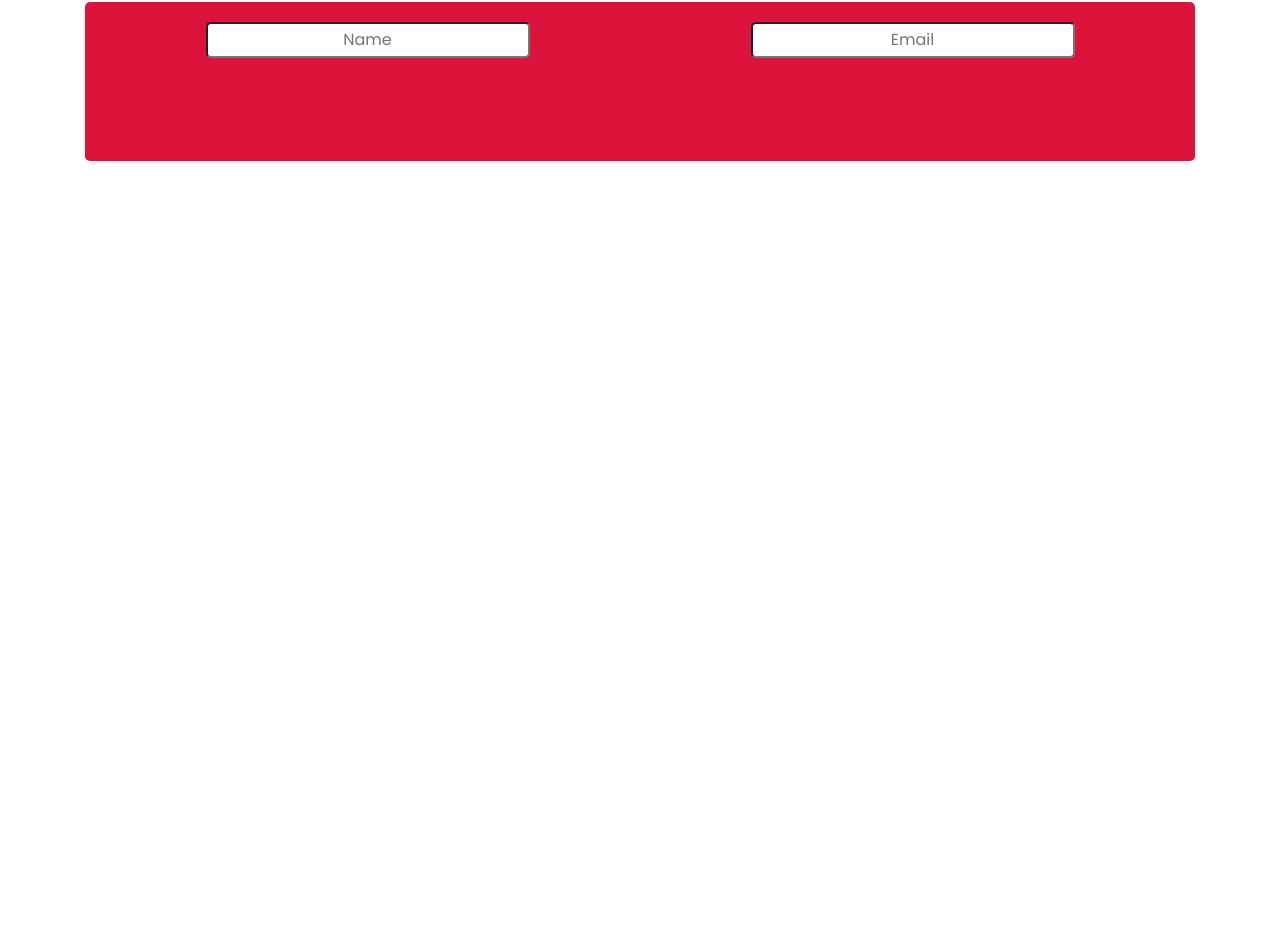
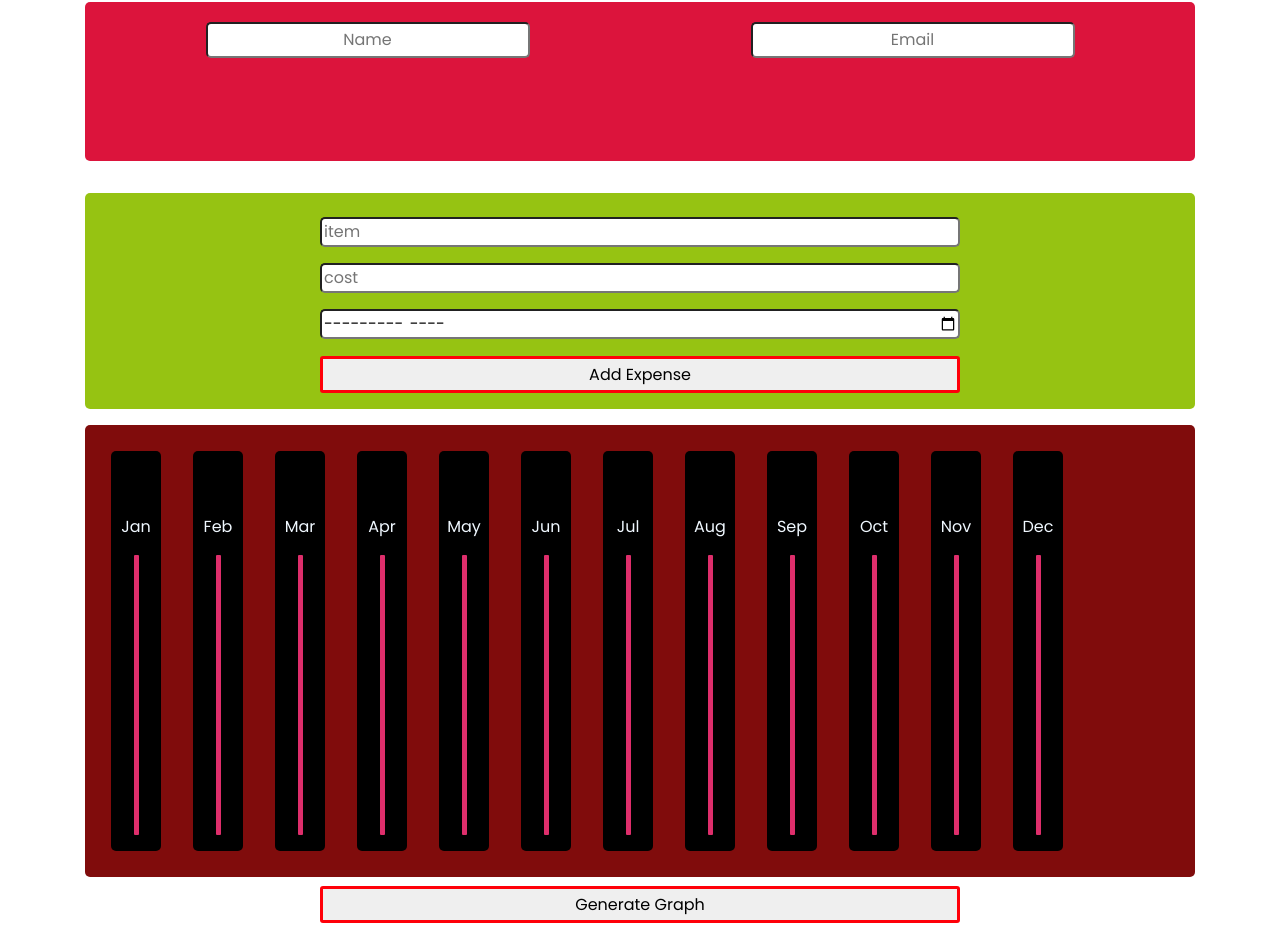
Before and after one commit to JayJajoo/react-practice, a React (Create React App) app: page / in a window 1280 px wide. Shown: the part 559-1511 px from the top of the page. Before the commit the page ends 800 px from the top, so only its background shows below. Built offline with nearby package versions, Linux system fonts and the light colour scheme.

Commit message:
added graph

```diff
--- a/src/App.css
+++ b/src/App.css
@@ -131,3 +131,69 @@
 .justify{
     flex-wrap: wrap;
 }
+
+.expenditure{
+    padding-top: 1rem;
+    padding-bottom: 1rem;
+    margin-top: 1rem;
+    margin-bottom: 1rem;
+    text-align: center;
+}
+
+.add_exp{
+    background-color:rgb(150, 195, 18);
+    justify-content: space-around;
+    border-radius: 5px;
+    padding: 1rem 1rem;
+    flex-wrap: wrap;
+}
+
+.sub_exp{
+    margin-top: 0.6rem;
+    width: 50vw;
+    padding: .2rem 2rem;
+    border-radius: 3px;
+    border: 3px solid rgb(255, 0, 9);
+}
+
+.add_exp input{
+    margin: 1vh 1vw;
+    border-radius: 5px;
+    width:50vw;
+}
+
+.graph{
+    border-radius: 5px;
+    padding: 1rem auto;
+    margin-top: 1rem;
+    background-color: rgb(128, 12, 12);
+    flex-direction: row;
+    flex-wrap: nowrap;
+    overflow-y:hidden ;
+}
+
+.bars{
+    justify-content:flex-end;
+    text-align: center;
+    display: flex;
+    flex-direction: column;
+    color: aliceblue;
+    border-radius: 5px;
+    height: 50vh;
+    width: 125px;
+    background-color: black;
+    margin: 1rem 1rem;
+    width: 50px;
+    flex-grow: 0;
+    flex-shrink: 0;
+    padding-bottom: 1rem;
+}
+
+#changing_bars{
+    border-radius: 1px;
+    margin: 0 auto;
+    height: 35vh;
+    width: 5px;
+    transition: 1s ease-in;
+    background-color: rgb(222, 46, 107);
+}
--- a/src/App.js
+++ b/src/App.js
@@ -4,21 +4,23 @@ import Items from "./Items";
 
 function App() {
 
-
   const [min, setMin] = useState(1);
   const [sec, setSec] = useState(30);
-  const [name,setName] = useState("");
-  const [email,setEmail] = useState("");
-  const [info,setInfo]=useState([])
+  const [name, setName] = useState("");
+  const [email, setEmail] = useState("");
+  const [info, setInfo] = useState([])
+  const [item, setItem] = useState("");
+  const [cost, setCost] = useState("");
+  const [date, setDate] = useState("");
+  const [expenditure, setExpenditure] = useState({
+    a:"",
+    b:"",
+    c:"",
+  });
+  const [expenseList, setExpenseList] = useState([])
 
-  let aft="";
-  let block="block";
-
-  const submit=(event)=>{
-    event.preventDefault();
-    setInfo([...info,{name:name,email:email}])
-  }
-
+  let aft = "";
+  let block = "block";
 
   useEffect(() => {
     if (min >= 0) {
@@ -36,25 +38,71 @@ function App() {
     }
   }, [min, sec]);
 
-  const changes_email=(event)=>{
-    let eml=event.target.value;
-    if(eml.includes("@") && eml.includes(".com") && eml.indexOf("@")>0){
+
+  const changes_email = (event) => {
+    let eml = event.target.value;
+    if (eml.includes("@") && eml.includes(".com") && eml.indexOf("@") > 0) {
       setEmail(eml);
       document.getElementById("item").classList.add("aft");
       document.getElementById("addexp").classList.remove("block");
     }
-    else{
+    else {
       document.getElementById("item").classList.remove("aft");
       document.getElementById("addexp").classList.add("block");
     }
   }
 
-  const changes_name=(event)=>{
+  const changes_name = (event) => {
     setName(event.target.value)
+  }
+
+  const submit = (event) => {
+    event.preventDefault();
+    setInfo([...info, { name: name, email: email }])
+    console.log(info);
+  }
+
+  const changes_item = (event) => {
+    setItem(event.target.value)
+  }
+  const changes_cost = (event) => {
+    setCost(parseInt(event.target.value))
+  }
+  const changes_date = (event) => {
+    setDate(parseInt(event.target.value.split("-")[1]))
+  }
+
+
+  const generateExpense=(event) =>{
+    event.preventDefault();
+    setExpenditure({
+      a:item,
+      b:cost,
+      c:date,
+    })
+    setExpenseList([...expenseList,{
+      item:expenditure.a,
+      cost:expenditure.b,
+      date:expenditure.c
+    }])
+    console.log(expenseList)
+    document.getElementById("jan").children[1].style.height="20vh";
+    document.getElementById("feb").children[1].style.height="50vh";
+    document.getElementById("mar").children[1].style.height="20vh";
+    document.getElementById("apr").children[1].style.height="10vh";
+    document.getElementById("may").children[1].style.height="35vh";
+    document.getElementById("jun").children[1].style.height="5vh";
+    document.getElementById("jul").children[1].style.height="17vh";
+    document.getElementById("aug").children[1].style.height="20vh";
+    document.getElementById("sep").children[1].style.height="48vh";
+    document.getElementById("oct").children[1].style.height="20vh";
+    document.getElementById("nov").children[1].style.height="25vh";
+    document.getElementById("dec").children[1].style.height="30vh";
   }
 
   return (
     <div class="container">
+
       <div class="clock">
         <div class="flex  justify">
           <div class="clock_box">{min}</div>
@@ -62,16 +110,47 @@ function App() {
         </div>
         <button class="start_timer" type="submit">Start</button>
       </div>
+
       <div class="add_drop">
         <form onSubmit={submit}>
           <div class="flex justify">
-          <input onChange={changes_name} class="date" type="text" placeholder="Name"></input>
+            <input onChange={changes_name} class="date" type="text" placeholder="Name"></input>
             <input onChange={changes_email} id="item" className={aft} type="text" placeholder="Email"></input>
           </div>
           <button id="addexp" className={block}>Add</button>
         </form>
       </div>
-      {info.length>0 && info.map((item)=>{return(<Items name={item.name} email={item.email}></Items>)})}
+
+      {info.length > 0 && info.map((item) => { return (<Items name={item.name} email={item.email}></Items>) })}
+
+      <div class="expenditure">
+        <form onSubmit={generateExpense}>
+          <div class="add_exp flex justify">
+            <input onChange={changes_item} type="text" placeholder="item"></input>
+            <input onChange={changes_cost} type="number" placeholder="cost"></input>
+            <input onChange={changes_date} type="month"></input>
+            <button type="submit" class="sub_exp">Add Expense</button>
+          </div>
+          <div class="graph flex">
+            <div class="bars" id="jan"><p class="graph_text">Jan</p><div id="changing_bars"></div></div>
+            <div class="bars" id="feb"><p class="graph_text">Feb</p><div id="changing_bars"></div></div>
+            <div class="bars" id="mar"><p class="graph_text">Mar</p><div id="changing_bars"></div></div>
+            <div class="bars" id="apr"><p class="graph_text">Apr</p><div id="changing_bars"></div></div>
+            <div class="bars" id="dec"><p class="graph_text">May</p><div id="changing_bars"></div></div>
+            <div class="bars" id="may"><p class="graph_text">Jun</p><div id="changing_bars"></div></div>
+            <div class="bars" id="jun"><p class="graph_text">Jul</p><div id="changing_bars"></div></div>
+            <div class="bars" id="jul"><p class="graph_text">Aug</p><div id="changing_bars"></div></div>
+            <div class="bars" id="aug"><p class="graph_text">Sep</p><div id="changing_bars"></div></div>
+            <div class="bars" id="sep"><p class="graph_text">Oct</p><div id="changing_bars"></div></div>
+            <div class="bars" id="oct"><p class="graph_text">Nov</p><div id="changing_bars"></div></div>
+            <div class="bars" id="nov"><p class="graph_text">Dec</p><div id="changing_bars"></div></div>
+          </div>
+          <button type="submit" class="sub_exp">Generate Graph</button>
+          <div class="exp_cards">
+            {expenseList.length>0 && expenseList.map((itm)=>{return(<div class="exp_info_card">{itm.item}<br />{itm.cost}<br/>{itm.date}</div>)})}
+          </div>
+        </form>
+      </div>
     </div>
   )
 }
```
